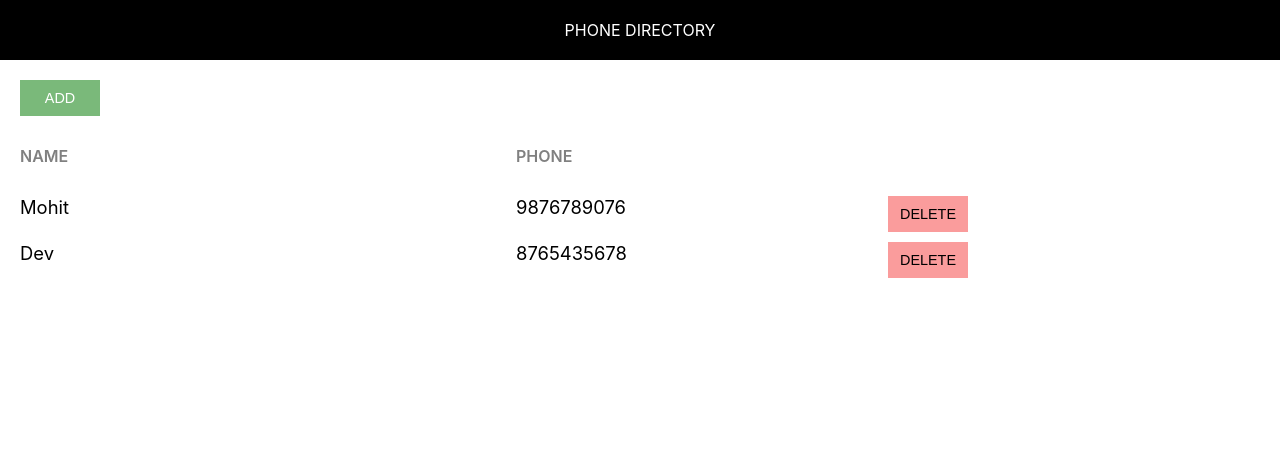
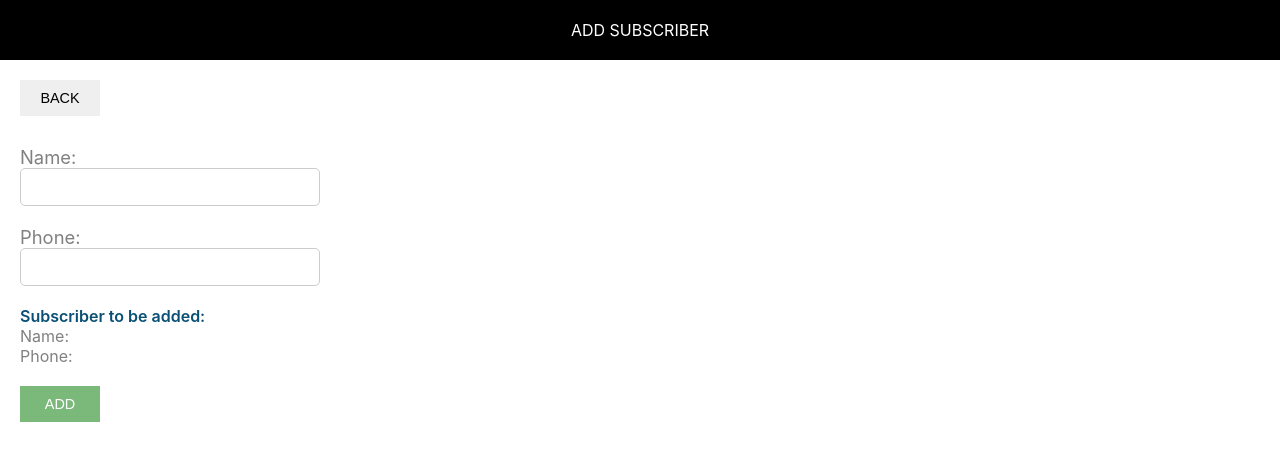
Before and after one commit to devkrishn/phone-directory, a React (Create React App) app: page / in a window 1280 px wide. Shown: the top 460 px of the page. Built offline with nearby package versions, Linux system fonts and the light colour scheme.

Commit message:
Added ‘AddSubscriber’ component

```diff
--- /dev/null
+++ b/src/AddSubscriber.css
@@ -0,0 +1,36 @@
+.subscriber-form {
+    margin-top: 30px;
+}
+
+.label-control {
+    color: #808080;
+    font-size: 1.15rem;
+    margin-right: 15px;
+}
+
+.input-control {
+    width: 300px;
+    min-width: 100px;
+    padding: 10px 15px;
+    display: inline-block;
+    border: 1px solid #ccc;
+    border-radius: 5px;
+    box-sizing: border-box;
+    font-size: 0.9rem;
+    outline: none;
+}
+
+.subscriber-info-container {
+    font-size: 1rem;
+    margin-right: 10px;
+    margin-bottom: 20px;
+}
+
+.subscriber-to-add-heading {
+    color: #0a4f75;
+    font-weight: 600;
+}
+
+.subscriber-info {
+    color: #808080;
+}
--- /dev/null
+++ b/src/AddSubscriber.js
@@ -0,0 +1,31 @@
+import React, {Component} from 'react';
+import Header from './Header';
+import './AddSubscriber.css';
+
+class AddSubscriber extends Component{
+    render(){
+        return(
+            <div>
+                <Header heading="Add Subscriber"/>
+                <div className="component-body-container">
+                    <button className="custom-btn">Back</button>
+                    <form className="subscriber-form">
+                        <label htmlFor="name" className="label-control">Name: </label><br/>
+                        <input id="name" type="text" className="input-control" name="name"/><br/><br/>
+                        <label htmlFor="phone" className="label-control">Phone: </label><br/>
+                        <input id="phone" type="text" className="input-control" name="phone"/><br/><br/>
+                        <div className="subscriber-info-container">
+                            <span className="subscriber-to-add-heading">Subscriber to be added: </span><br/>
+                            <span className="subscriber-info">Name: </span><br/>
+                            <span className="subscriber-info">Phone: </span>
+
+                        </div>
+                        <button type="submit" className="custom-btn add-btn">Add</button>
+                    </form>
+                </div>
+            </div>
+        )
+    }
+}
+
+export default AddSubscriber;
--- /dev/null
+++ b/src/Common/Common.css
@@ -0,0 +1,22 @@
+.component-body-container {
+    padding: 20px;
+}
+
+.custom-btn {
+    padding: 10px;
+    border: none;
+    margin-right: 10px;
+    text-transform: uppercase;
+    width: 80px;
+    font-size: 0.9rem;
+    cursor: pointer;
+    outline: none;
+}
+.add-btn {
+    background: #7ab97a;
+    color: #fff;
+}
+.add-btn {
+    background: #7ab97a;
+    color: #fff;
+}
--- a/src/index.js
+++ b/src/index.js
@@ -2,11 +2,13 @@
 import ReactDOM from 'react-dom';
 import './index.css';
 import App from './App';
+import AddSubscriber from './AddSubscriber';
 import reportWebVitals from './reportWebVitals';
+import './Common/Common.css'
 
 ReactDOM.render(
   <React.StrictMode>
-    <App />
+    <AddSubscriber />
   </React.StrictMode>,
   document.getElementById('root')
 );
```
Also changed, not shown: src/App.js (line endings or trailing spaces).
